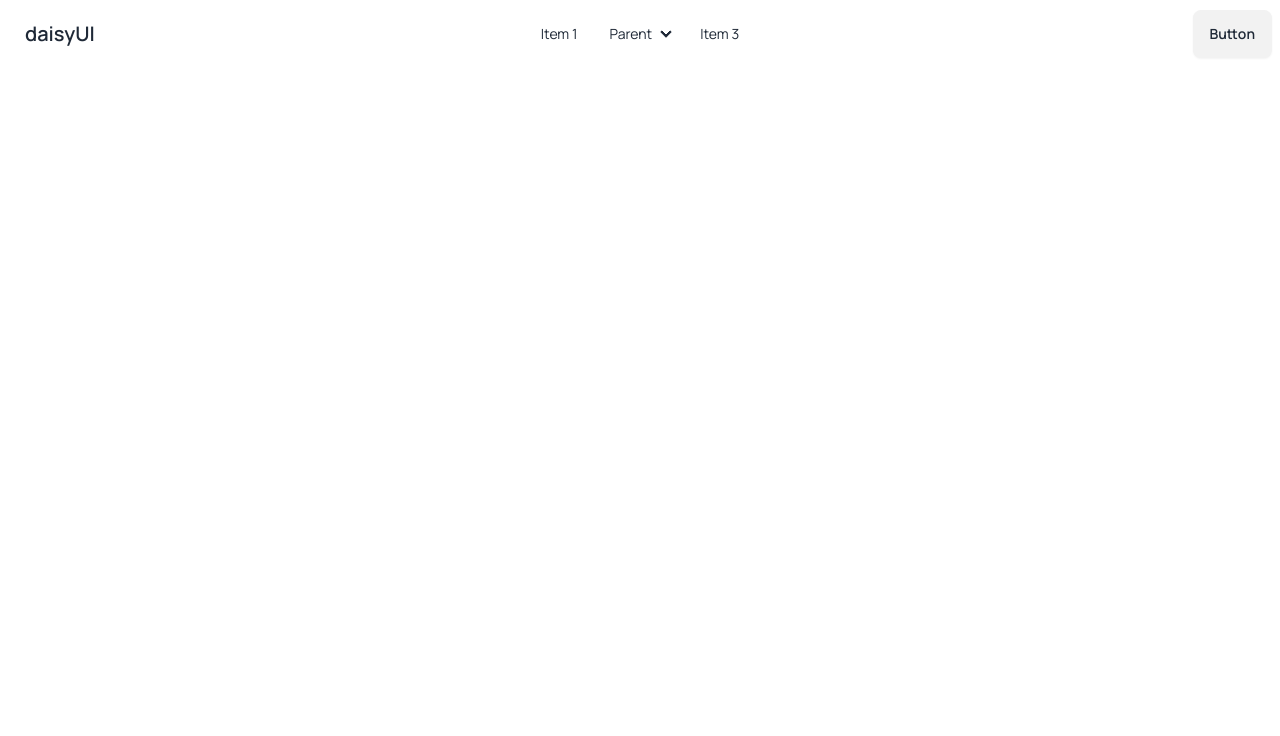
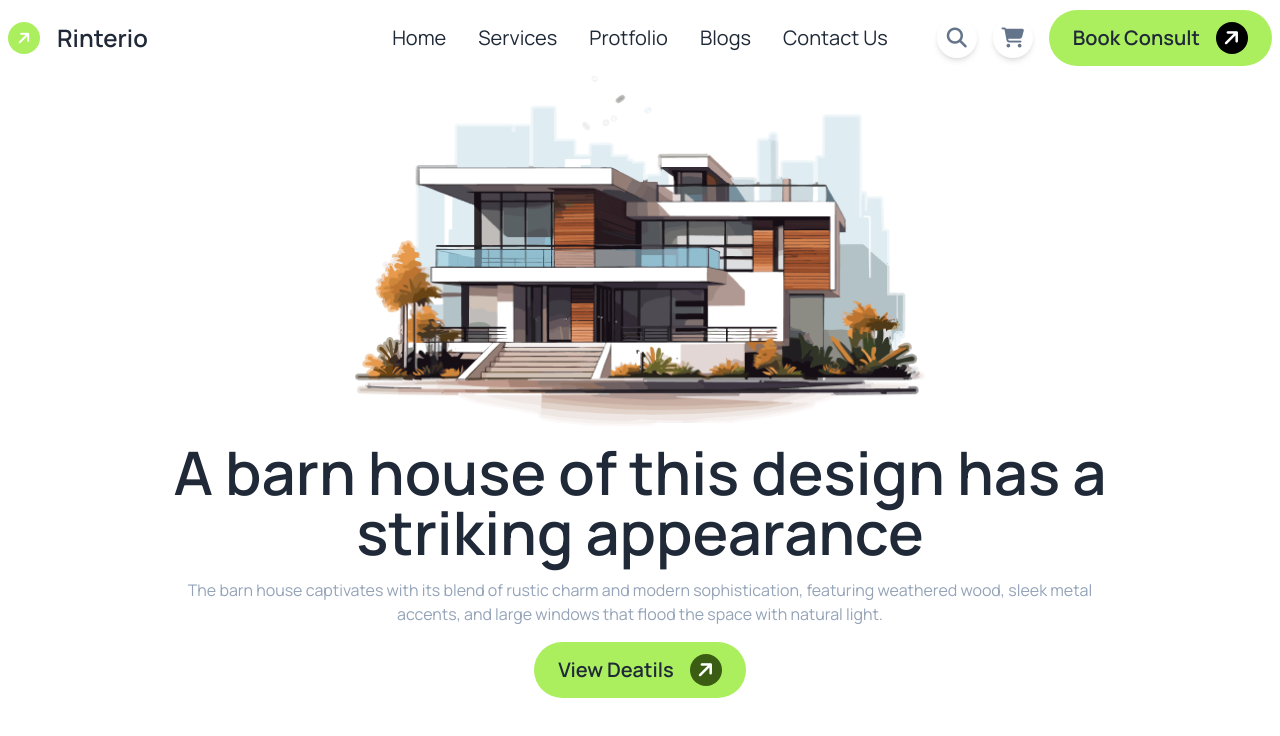
Before and after one commit to yahiabinataher/Rintorio, a website built with Vite: page index.html in a window 1280 px wide. Built offline with nearby package versions, Linux system fonts and the light colour scheme.

Commit message:
banner part done

```diff
--- a/index.html
+++ b/index.html
@@ -19,9 +19,44 @@
     <script src="https://cdn.tailwindcss.com"></script>
 </head>
 <body class="font-Manrope">
+    <!-- navbar -->
+ <nav class=" overflow-hidden">
+    <div class="container mx-auto ">
         <div class="navbar bg-base-100">
             <div class="navbar-start">
-    <div class="dropdown">
+
+              <div class="flex justify-center items-center">
+                <div class="flex justify-center items-center h-8 w-8 text-white bg-[#ABEF5F] rounded-full">
+                    <i class="fa-solid fa-arrow-right -rotate-45"></i>
+                </div>
+                <a class="btn btn-ghost text-2xl font-semibold">Rinterio</a>
+              </div>
+            </div>
+            <div class="navbar-center hidden lg:flex">
+              <ul class="menu menu-horizontal px-1">
+                <li><a class="font-normal text-xl">Home</a></li>
+                <li><a class="font-normal text-xl">Services</a></li>
+                <li><a class="font-normal text-xl">Protfolio</a></li>
+                <li><a class="font-normal text-xl">Blogs</a></li>
+                <li><a class="font-normal text-xl">Contact Us</a></li>
+
+              </ul>
+            </div>
+            <div class="navbar-end">
+                <div class=" hidden md:flex flex justify-center items-center gap-x-4">
+                    <div class="flex justify-center items-center h-10 w-10 text-slate-500 bg-white shadow-md text-xl rounded-full">
+                        <i class="fa-solid fa-magnifying-glass"></i>
+                    </div>
+                    <div class="flex justify-center items-center h-10 w-10 text-slate-500 bg-white shadow-md text-xl rounded-full">
+                        <i class="fa-solid fa-cart-shopping"></i>
+                    </div>
+
+                    <div class="flex items-center bg-[#ABEF5F] py-3 px-6 rounded-full gap-x-4 text-xl font-semibold">
+                        Book Consult <div class="h-8 w-8 bg-black rounded-full text-white flex justify-center items-center "><i class="fa-solid fa-arrow-right -rotate-45"></i></div>
+                        </div>
+
+                 </div>
+                 <div class="dropdown sm:hidden ">
                     <div tabindex="0" role="button" class="btn btn-ghost lg:hidden">
                       <svg
                         xmlns="http://www.w3.org/2000/svg"
@@ -39,37 +74,32 @@
                     <ul
                       tabindex="0"
                       class="menu menu-sm dropdown-content bg-base-100 rounded-box z-[1] mt-3 w-52 p-2 shadow">
-        <li><a>Item 1</a></li>
-        <li>
-          <a>Parent</a>
-          <ul class="p-2">
-            <li><a>Submenu 1</a></li>
-            <li><a>Submenu 2</a></li>
-          </ul>
-        </li>
-        <li><a>Item 3</a></li>
+                      <li><a class="font-normal text-xl">Home</a></li>
+                      <li><a class="font-normal text-xl">Services</a></li>
+                      <li><a class="font-normal text-xl">Protfolio</a></li>
+                      <li><a class="font-normal text-xl">Blogs</a></li>
+                      <li><a class="font-normal text-xl">Contact Us</a></li>
                     </ul>
                   </div>
-    <a class="btn btn-ghost text-xl">daisyUI</a>
-  </div>
-  <div class="navbar-center hidden lg:flex">
-    <ul class="menu menu-horizontal px-1">
-      <li><a>Item 1</a></li>
-      <li>
-        <details>
-          <summary>Parent</summary>
-          <ul class="p-2">
-            <li><a>Submenu 1</a></li>
-            <li><a>Submenu 2</a></li>
-          </ul>
-        </details>
-      </li>
-      <li><a>Item 3</a></li>
-    </ul>
-  </div>
-  <div class="navbar-end">
-    <a class="btn">Button</a>
+
+
                 </div>
             </div>
+          </div>
+       </div>
+ </nav>
+  <main>
+     <!-- hero section -->
+     <div class="container mx-auto">
+        <div class="hero flex justify-center items-center flex-col gap-y-4 px-4 sm:px-0 ">
+            <img src="./assets/banner.png" alt="">
+            <h1 class=" text-center text-xl sm:text-6xl font-semibold">A barn house of this design has a <br/> striking appearance</h1>
+            <p class=" text-justify sm:text-center text-slate-400">The barn house captivates with its blend of rustic charm and modern sophistication, featuring weathered wood, sleek metal<br/> accents, and large windows that flood the space with natural light.</p>
+            <div class="flex items-center bg-[#ABEF5F] py-3 px-10 sm:px-6 rounded-full gap-x-4 text-xl font-semibold">
+                View Deatils <div class="h-8 w-8 bg-[#3a5d13] rounded-full text-white flex justify-center items-center "><i class="fa-solid fa-arrow-right -rotate-45"></i></div>
+             </div>
+        </div>
+     </div>
+  </main>
 </body>
 </html>
```
Lines whose indentation alone changed are shown as unchanged.
